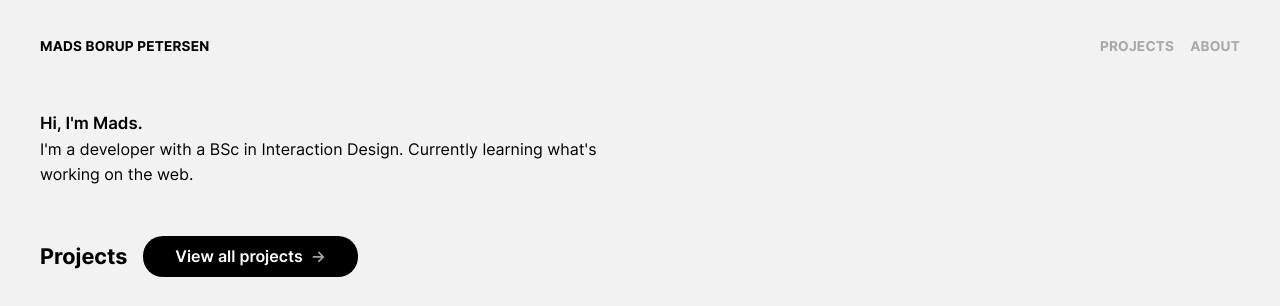
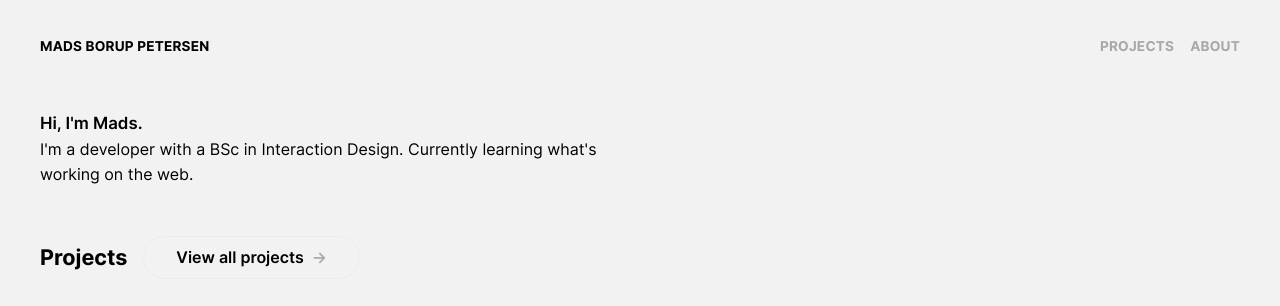
Before and after one commit to madsborup/madsborup, a Gatsby site: page / in a window 1280 px wide. Shown: the top 306 px of the page. Built offline with nearby package versions, Linux system fonts and the light colour scheme; Gatsby itself is replaced by a stand-in of ours; grey boxes are pictures that could not be loaded.

Commit message:
add outline link

```diff
--- a/src/components/ProjectShowcase.tsx
+++ b/src/components/ProjectShowcase.tsx
@@ -42,6 +42,7 @@ const ProjectShowcase = () => (
                 description
                 tools
                 featuredLink
+                accent
                 featuredImage {
                   childImageSharp {
                     fluid {
@@ -59,7 +60,7 @@ const ProjectShowcase = () => (
       <StyledProjectShowcase>
         <Container>
           <H3>Projects</H3>
-          <Link to="/projects/" withArrow="onward" primary>
+          <Link to="/projects/" withArrow="onward" outline>
             View all projects
           </Link>
         </Container>
@@ -70,6 +71,7 @@ const ProjectShowcase = () => (
               description,
               tools,
               featuredLink,
+              accent,
               featuredImage,
             } = edge.node.frontmatter
 
@@ -82,6 +84,7 @@ const ProjectShowcase = () => (
                 tools={tools}
                 link={featuredLink}
                 key={i}
+                imageBgColor={accent}
               />
             )
           })}
--- a/src/components/designSystem/Link.tsx
+++ b/src/components/designSystem/Link.tsx
@@ -9,6 +9,7 @@ interface InternalLinkProps {
   partiallyActive?: boolean
   withArrow?: "onward" | "backward"
   primary?: boolean;
+  outline?: boolean;
 }
 
 interface ExternalLinkProps {
@@ -26,8 +27,8 @@ type LinkProps = CommonLinkProps & (InternalLinkProps | ExternalLinkProps)
 const Arrow = styled.span`
   color: ${tokens.colors.textMuted};
   margin-left: ${tokens.spacing.xsmall}px;
+  display: inline-block;
   transition: transform 0.2s ease-in-out;
-  display: inline-block;
 `;
 
 const ArrowOnward = styled(Arrow)`
@@ -41,17 +42,20 @@ const ArrowBackward = styled(Arrow)`
 const InternalLink = styled(GatsbyLink)<InternalLinkProps>`
   color: ${({ primary }) => primary ? tokens.colors.white : tokens.colors.headings};
   background: ${({ primary }) => primary ? tokens.colors.primary : 'none'};
-  padding: ${({ primary }) => primary && `${tokens.spacing.xsmall}px ${tokens.spacing.large}px`};
-  border-radius: 20px;
+  padding: ${({ primary, outline }) => (primary || outline) && `${tokens.spacing.xsmall}px ${tokens.spacing.large}px`};
+  border: ${({ outline }) => outline && `1px solid ${tokens.colors.border}`};
+  border-radius: 22px;
   text-decoration: none;
   font-size: ${tokens.font.size.regular};
   font-weight: 600;
+  transition: 0.1s ease-in-out;
 
   &:hover {
     text-decoration: ${({ withArrow }) => (withArrow ? "none" : "underline")};
+    background: ${({ outline }) => outline ? tokens.colors.hover : 'none'};
 
     ${ArrowOnward} {
-      color: ${({ primary }) => primary ? tokens.colors.white : tokens.colors.primary};
+      color: ${({ primary }) => (primary) ? tokens.colors.white : tokens.colors.primary};
       transform: translateX(8px);
     }
 
@@ -81,6 +85,7 @@ const Link: React.FC<LinkProps> = ({
   partiallyActive,
   withArrow,
   primary,
+  outline,
   children,
 }: LinkProps): ReactElement<typeof GatsbyLink | HTMLAnchorElement> => {
   return to ? (
@@ -91,6 +96,7 @@ const Link: React.FC<LinkProps> = ({
       partiallyActive={partiallyActive}
       withArrow={withArrow}
       primary={primary}
+      outline={outline}
     >
       {withArrow === "backward" && <ArrowBackward>←</ArrowBackward>}
       {children}
```
